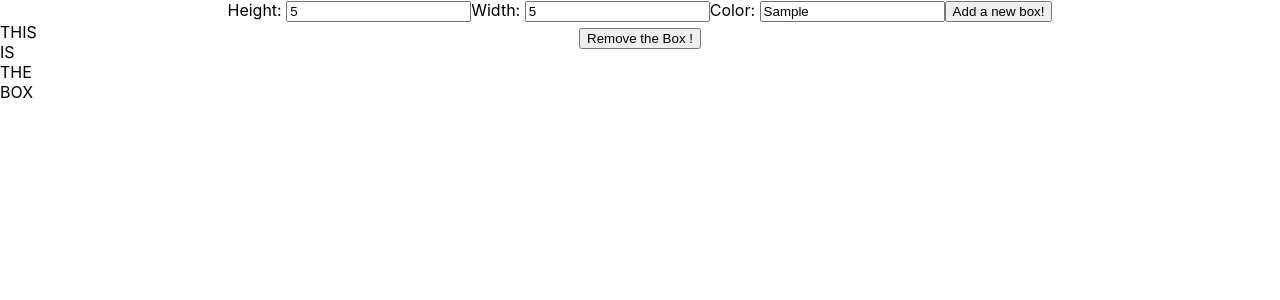
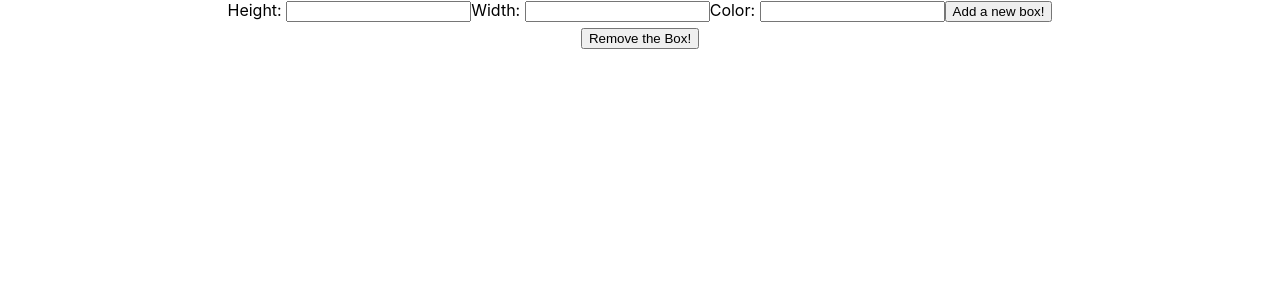
Before and after one commit to nickorsi/react-forms, a React (Create React App) app: page / in a window 1280 px wide. Both pictures are taken after typing "5", "5", "Sample" into the empty fields and a click on the button "Add a new box!". Shown: the top 300 px of the page. Built offline with nearby package versions, Linux system fonts and the light colour scheme.

Commit message:
Added functionality to delete boxes and show boxes with styling.

```diff
--- a/src/Box.js
+++ b/src/Box.js
@@ -16,7 +16,7 @@ function Box ({height, width, color, id}) {
     backgroundColor: color,
   }
 
-  return(<div id ={id} style={boxStyle}>THIS IS THE BOX</div>)
+  return(<div id ={id} style={boxStyle}></div>)
 }
 
 export default Box;
--- a/src/BoxList.js
+++ b/src/BoxList.js
@@ -35,8 +35,10 @@ function BoxList () {
   /**
    * deleteBox deletes box from the boxlist
    */
-  function deleteBox(){
-    // ...
+  function deleteBox(id){
+    setBoxes(currBoxes =>
+      currBoxes.filter((box) => box.id !== id)
+    )
   }
 
   /**
@@ -57,7 +59,7 @@ function BoxList () {
               id={box.id}
               key={box.id}
             />
-            <button onClick={deleteBox}> Remove the Box !</button>
+            <button onClick={()=>deleteBox(box.id)}> Remove the Box!</button>
           </div>
         ))}
       </div>
--- a/src/NewBoxForm.js
+++ b/src/NewBoxForm.js
@@ -49,7 +49,7 @@ function NewBoxForm ({createBox}) {
         id="box-form-height"
         name="height"
         type='number'
-        value={boxFormData.name}
+        value={boxFormData.height}
         onChange={handleChange}
       />
 
@@ -58,7 +58,7 @@ function NewBoxForm ({createBox}) {
           id="box-form-width"
           name="width"
           type='number'
-          value={boxFormData.name}
+          value={boxFormData.width}
           onChange={handleChange}
         />
 
@@ -67,7 +67,7 @@ function NewBoxForm ({createBox}) {
           id="box-form-color"
           name="color"
           type='text'
-          value={boxFormData.name}
+          value={boxFormData.color}
           onChange={handleChange}
         />
 
```
